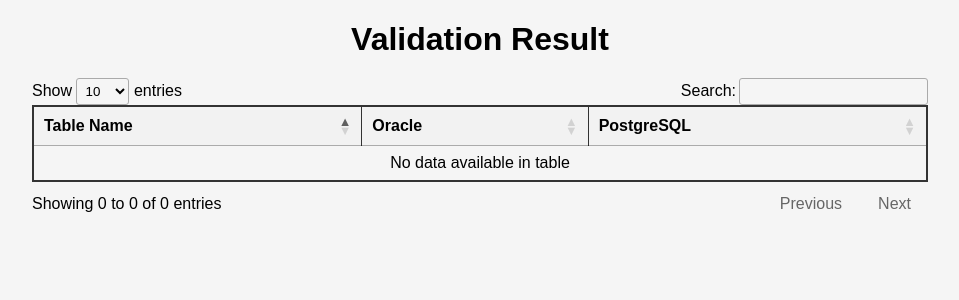
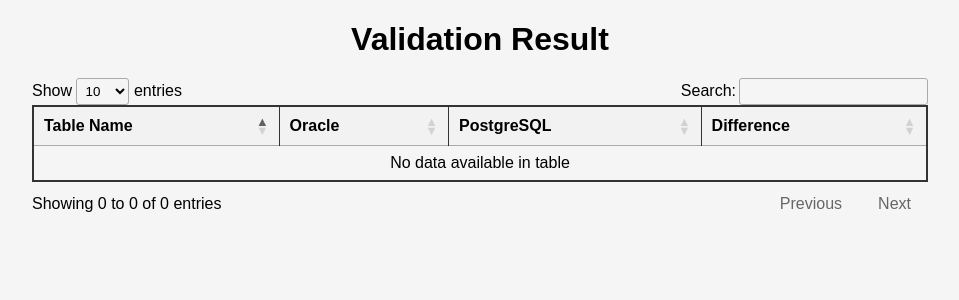
Before and after one commit to i-am-sultan/Ora2PG-Comparision-Tool-Using-Flask, a Flask app: template Templates/result.html in a window 1280 px wide. Shown: the top 300 px of the page, without its empty margins (160-1119 px from the left). Run offline with Flask 3, Linux system fonts and the light colour scheme; the template is opened without the code that fills it, so the values that code supplies are empty; some libraries are stand-ins or nearby versions.

Commit message:
Added the difference functionality into the row count validation result

```diff
--- a/Templates/result.html
+++ b/Templates/result.html
@@ -17,6 +17,7 @@
                 <th>Table Name</th>
                 <th>Oracle</th>
                 <th>PostgreSQL</th>
+                <th>Difference</th>
             </tr>
         </thead>
         <tbody>
@@ -25,11 +26,11 @@
                 <td>{{ table_name }}</td>
                 <td>{{ counts['oracle'] }}</td>
                 <td>{{ counts['postgres'] }}</td>
+                <td>{{ counts['difference'] }}</td>
             </tr>
             {% endfor %}
         </tbody>
     </table>
-
     <script>
         $(document).ready(function() {
             $('#resultTable').DataTable();
--- a/app.py
+++ b/app.py
@@ -16,8 +16,10 @@
     return conn
 
 # Route for the home page
-@app.route('/', methods=['GET', 'POST'])
+@app.route('/', methods=['GET', 'POST']) #GET: accessing data from server to client
 def index():
+    #client to server - POST
+    #eg: filling out a web form.
     if request.method == 'POST':
         # Get form data
         oracle_username = request.form['oracle_username']
@@ -32,28 +34,13 @@
         postgres_user = request.form['postgres_user']
         postgres_password = request.form['postgres_password']
 
-        # Store recent connection details in global list
-        recent_connection = {
-            'oracle_username': oracle_username,
-            'oracle_password': oracle_password,
-            'oracle_host': oracle_host,
-            'oracle_port': oracle_port,
-            'oracle_service_name': oracle_service_name,
-            'postgres_host': postgres_host,
-            'postgres_port': postgres_port,
-            'postgres_dbname': postgres_dbname,
-            'postgres_user': postgres_user,
-            'postgres_password': postgres_password
-        }
-
         # Get table names input
         table_names = request.form['table_names']
         table_names_list = [name.strip() for name in table_names.split(",")]
 
         # Connect to Oracle and PostgreSQL databases
         oracle_conn = connect_to_oracle(oracle_username, oracle_password, oracle_host, oracle_port, oracle_service_name)
-        postgres_conn = connect_to_postgres(postgres_host, postgres_port, postgres_dbname, postgres_user,
-                                            postgres_password)
+        postgres_conn = connect_to_postgres(postgres_host, postgres_port, postgres_dbname, postgres_user,postgres_password)
 
         # Check if the table exists in Oracle and PostgreSQL databases
         oracle_cursor = oracle_conn.cursor()
@@ -64,6 +51,7 @@
             for table_name in table_names_list:
                 oracle_row_count = 'NA'
                 postgres_row_count = 'NA'
+                difference = 'NA'
 
                 # Query Oracle database for row count
                 try:
@@ -79,8 +67,11 @@
                 except psycopg2.DatabaseError:
                     pass  # Table not found in PostgreSQL, row count remains 'NA'
 
-                table_counts[table_name] = {'oracle': oracle_row_count, 'postgres': postgres_row_count}
+                # Calculate difference only if both row counts are numeric
+                if isinstance(oracle_row_count, int) and isinstance(postgres_row_count, int):
+                    difference = oracle_row_count - postgres_row_count
 
+                table_counts[table_name] = {'oracle': oracle_row_count, 'postgres': postgres_row_count, 'difference': difference}
             return render_template('result.html', table_counts=table_counts)
         except (cx_Oracle.DatabaseError, psycopg2.DatabaseError) as e:
             return render_template('error.html', message=f"Error: {e}")
```
